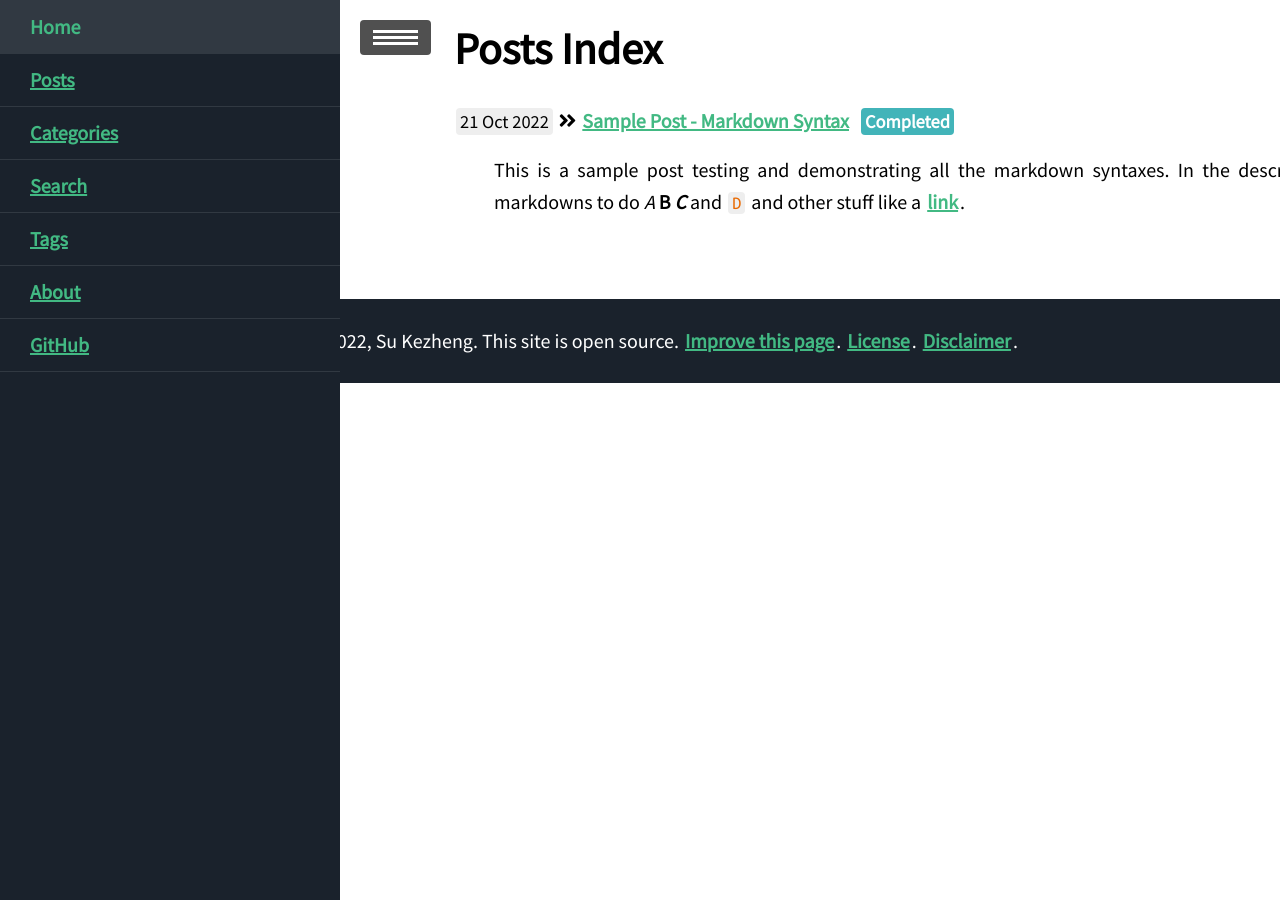
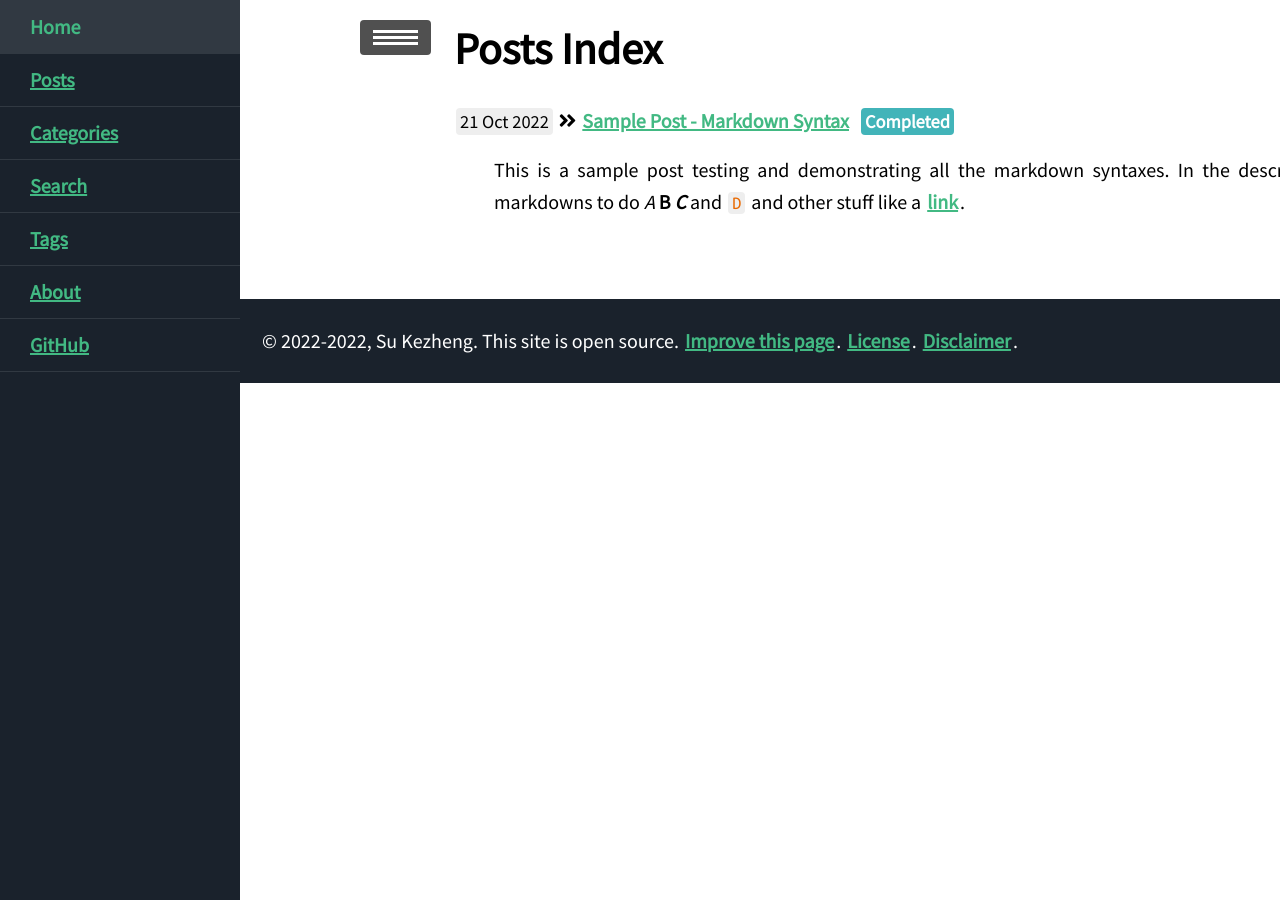
Before and after one commit to ssskz/ssskz.github.io, a Jekyll site: the page built from blog/index.html, in a window 1280 px wide. Built offline with Jekyll 4.4.1, drawn with Linux system fonts in a browser that asks for light colours; nearby versions of some CDN libraries.

Commit message:
Update displayindex.css

```diff
--- a/assets/css/displayindex.css
+++ b/assets/css/displayindex.css
@@ -91,7 +91,7 @@ body {
   top: 0;
   bottom: 0;
   left: -17rem;
-  width: 17rem;
+  width: 12rem;
   visibility: hidden;
   overflow-y: auto;
   font-size: .875rem; /* 15px */
```
